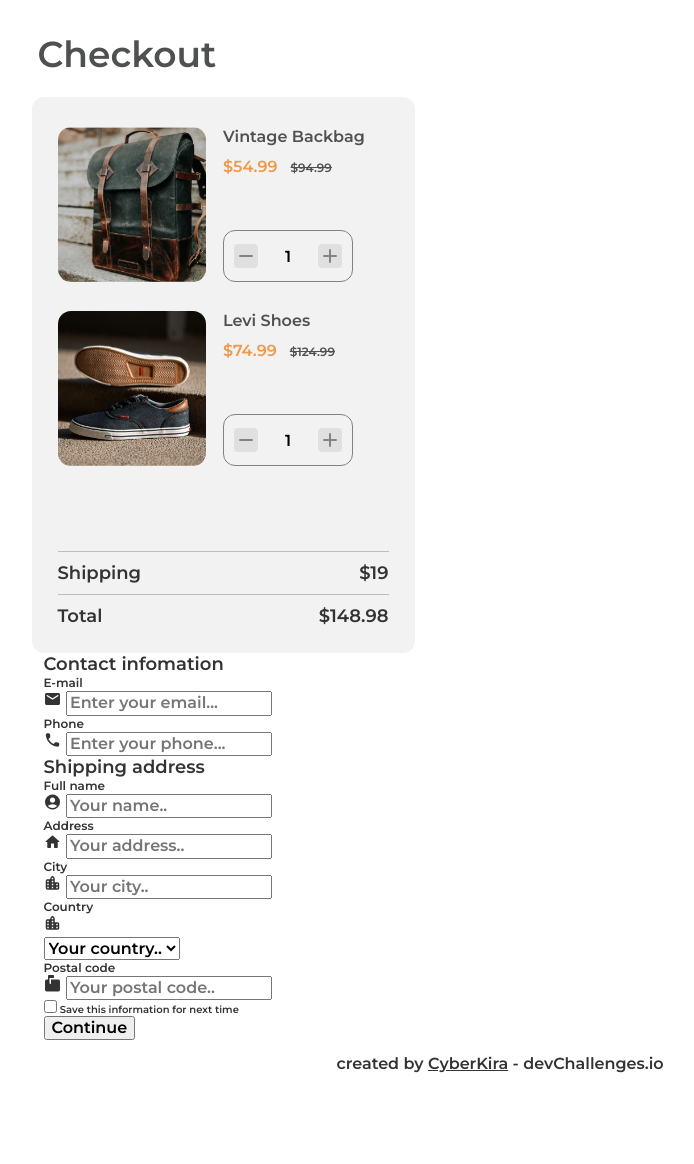
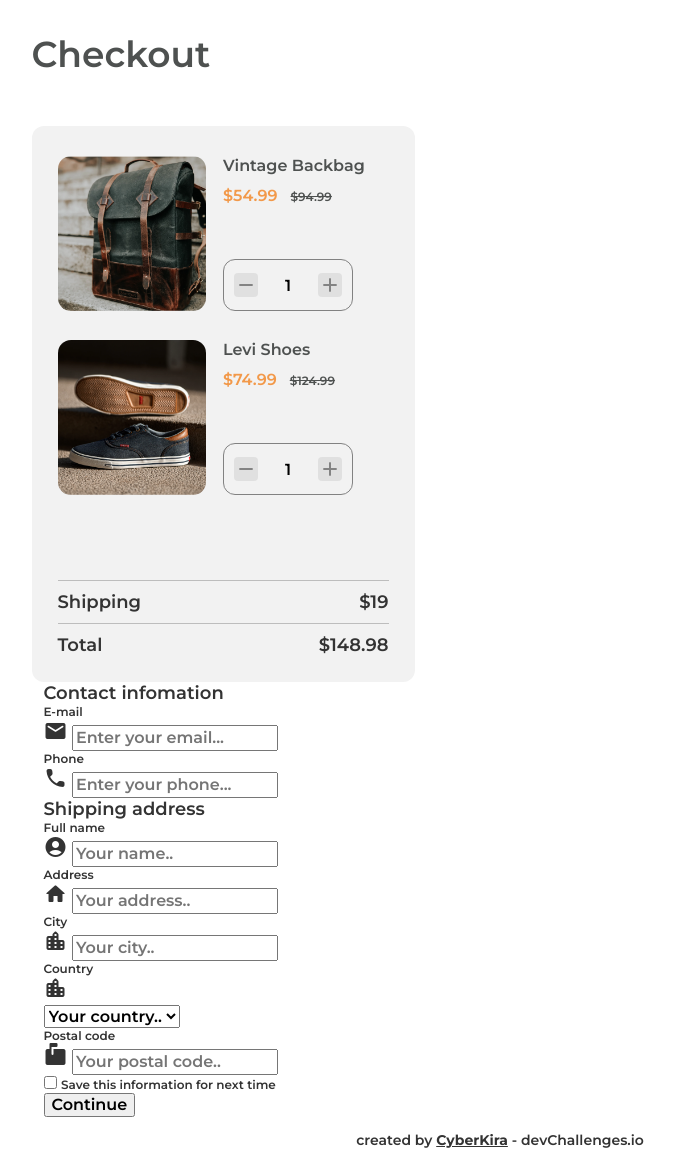
Before and after one commit to Cyber-Kira/checkout-page, a website: page index.html in a window 1280 px wide. Shown: the whole page, without its empty margins (140-834 px from the left). Before the commit the page ends 1089 px from the top, so only its background shows below. Drawn offline with nearby package versions, Linux system fonts and the light colour scheme; files that its build step writes are made by us from their sources.

Commit message:
feat: update base for tablet-laptop views

```diff
--- a/src/sass/base/_base.scss
+++ b/src/sass/base/_base.scss
@@ -18,4 +18,7 @@ img {
 .main__header {
   padding: 32px 0 21px 6px;
   color: $color-light;
+  @include media-laptop {
+    padding: 32px 0 50px 0;
+  }
 }
--- a/src/sass/base/_icons.scss
+++ b/src/sass/base/_icons.scss
@@ -1,6 +1,9 @@
 /* Rules for sizing the icon. */
 .material-icons-round.md-18 {
   font-size: 18px;
+  @include media-laptop {
+    font-size: 24px;
+  }
 }
 .material-icons-round.md-24 {
   font-size: 24px;
--- a/src/sass/base/_typography.scss
+++ b/src/sass/base/_typography.scss
@@ -74,6 +74,7 @@ h1 {
   &__title {
     @include font($size: 10px, $height: 12px);
   }
+  &__input,
   &__input::placeholder {
     @include font($size: 12px, $height: 15px);
   }
@@ -81,6 +82,7 @@ h1 {
     &__title {
       @include font($size: 12px, $height: 15px);
     }
+    &__input,
     &__input::placeholder {
       @include font($size: 16px, $height: 20px);
     }
@@ -92,6 +94,15 @@ h1 {
     @include font($size: 10px, $height: 12px);
   }
   @include media-laptop {
-    @include font($size: 12px, $height: 15px);
+    &__label {
+      @include font($size: 12px, $height: 15px);
+    }
   }
 }
+
+.footer {
+  @include font($size: 14px, $height: 17px);
+  a {
+    font-weight: 700;
+  }
+}
```
